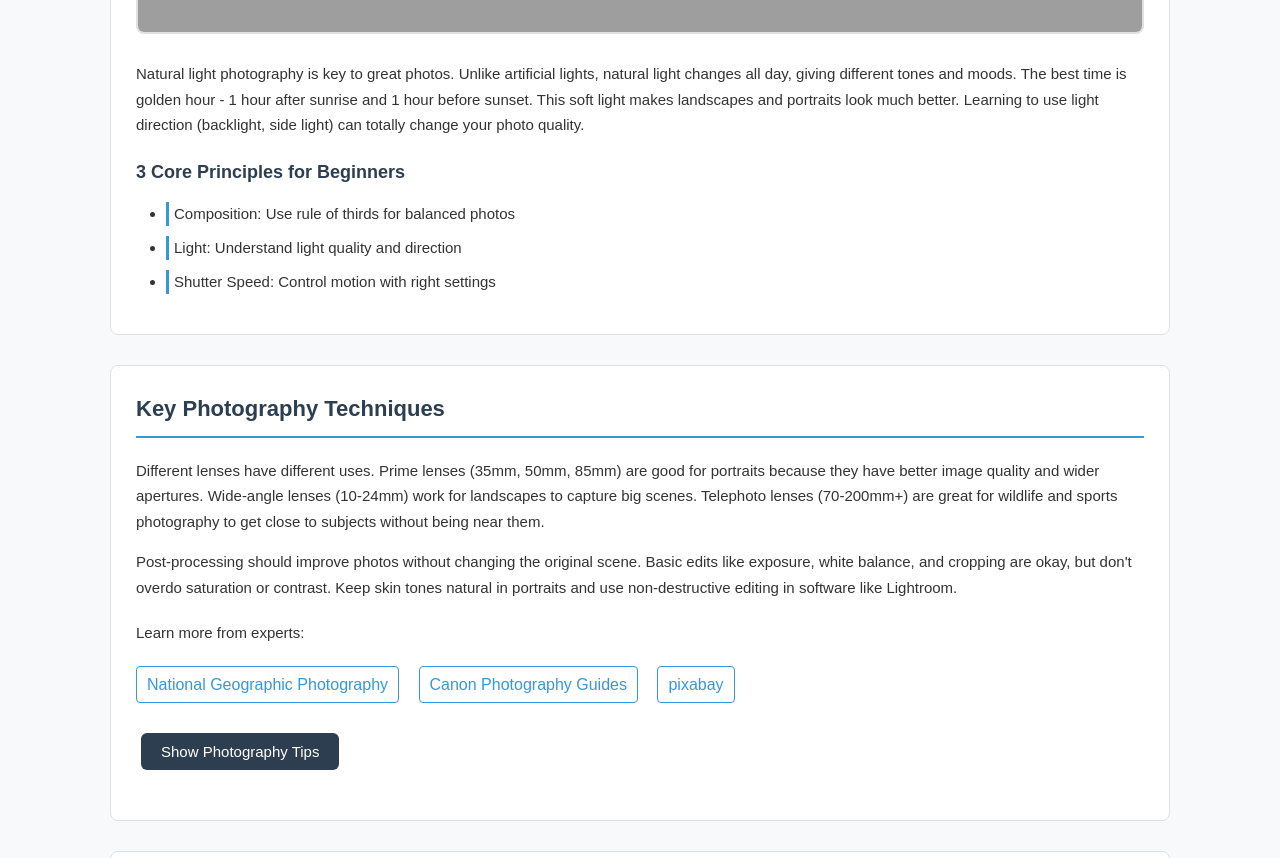
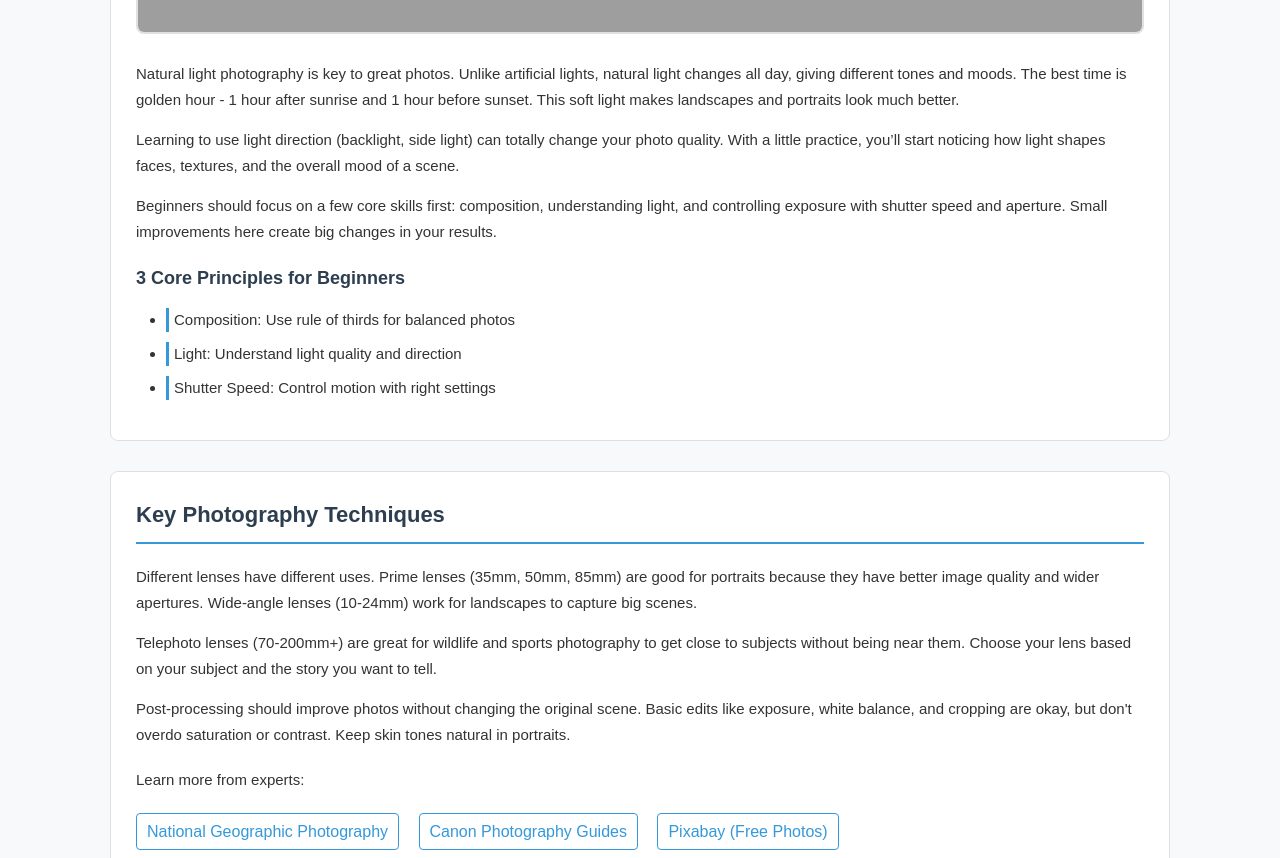
Before and after one commit to TianweiWang-01/TianweiWang-01.github.io, a plain HTML site: page index.html in a window 1280 px wide. Shown: the part 700-1558 px from the top of the page. Drawn offline with Linux system fonts and the light colour scheme; grey boxes are pictures that could not be loaded.

Commit message:
1
Updated the content and structure of the photography guide, enhancing readability and adding new sections.

```diff
--- a/index.html
+++ b/index.html
@@ -23,9 +23,26 @@
     <main id="home">
         <section class="intro card">
             <h2>Master the Art of Shooting</h2>
-            <img src="https://picsum.photos/1200/600" alt="Photographer shooting landscape with a 50mm prime lens at golden hour" class="hero-img">
 
-            <p>Natural light photography is key to great photos. Unlike artificial lights, natural light changes all day, giving different tones and moods. The best time is golden hour - 1 hour after sunrise and 1 hour before sunset. This soft light makes landscapes and portraits look much better. Learning to use light direction (backlight, side light) can totally change your photo quality.</p>
+            <img src="https://picsum.photos/1200/600"
+                 alt="Photographer shooting landscape with a 50mm prime lens at golden hour"
+                 class="hero-img">
+
+            <p>
+                Natural light photography is key to great photos. Unlike artificial lights, natural light changes all day,
+                giving different tones and moods. The best time is golden hour - 1 hour after sunrise and 1 hour before sunset.
+                This soft light makes landscapes and portraits look much better.
+            </p>
+
+            <p>
+                Learning to use light direction (backlight, side light) can totally change your photo quality. With a little practice,
+                you’ll start noticing how light shapes faces, textures, and the overall mood of a scene.
+            </p>
+
+            <p>
+                Beginners should focus on a few core skills first: composition, understanding light, and controlling exposure with
+                shutter speed and aperture. Small improvements here create big changes in your results.
+            </p>
 
             <h3>3 Core Principles for Beginners</h3>
             <ul class="principles-list">
@@ -38,20 +55,33 @@
         <section id="techniques" class="card">
             <h2>Key Photography Techniques</h2>
 
-            <p>Different lenses have different uses. Prime lenses (35mm, 50mm, 85mm) are good for portraits because they have better image quality and wider apertures. Wide-angle lenses (10-24mm) work for landscapes to capture big scenes. Telephoto lenses (70-200mm+) are great for wildlife and sports photography to get close to subjects without being near them.</p>
+            <p>
+                Different lenses have different uses. Prime lenses (35mm, 50mm, 85mm) are good for portraits because they have better
+                image quality and wider apertures. Wide-angle lenses (10-24mm) work for landscapes to capture big scenes.
+            </p>
 
-            <p>Post-processing should improve photos without changing the original scene. Basic edits like exposure, white balance, and cropping are okay, but don't overdo saturation or contrast. Keep skin tones natural in portraits and use non-destructive editing in software like Lightroom.</p>
+            <p>
+                Telephoto lenses (70-200mm+) are great for wildlife and sports photography to get close to subjects without being near them.
+                Choose your lens based on your subject and the story you want to tell.
+            </p>
+
+            <p>
+                Post-processing should improve photos without changing the original scene. Basic edits like exposure, white balance,
+                and cropping are okay, but don't overdo saturation or contrast. Keep skin tones natural in portraits.
+            </p>
 
             <div class="link-group">
                 <p>Learn more from experts:</p>
                 <a href="https://www.nationalgeographic.com/photography" target="_blank" class="external-link">National Geographic Photography</a>
                 <a href="https://www.canon.co.uk/learn/photography" target="_blank" class="external-link">Canon Photography Guides</a>
-                <a href="https://pixabay.com" target="_blank" class="external-link">pixabay</a>
+                <a href="https://pixabay.com" target="_blank" class="external-link">Pixabay (Free Photos)</a>
             </div>
 
             <div class="tips-wrapper">
-                <button id="tips-btn" class="btn">Show Photography Tips</button>
-                <div id="tips-box" class="tips-box" style="display: none;">
+                <button id="tips-btn" class="btn" type="button">Show Photography Tips</button>
+
+
+                <div id="tips-box" class="tips-box hidden">
                     <h3>Pro Tips</h3>
                     <p id="tip-text"></p>
                 </div>
@@ -62,11 +92,14 @@
             <h2>Camera Settings Guide</h2>
             <div class="table-wrap">
                 <table class="settings-table">
+                    <thead>
                         <tr>
                             <th>Type</th>
                             <th>Aperture</th>
                             <th>Shutter Speed</th>
                         </tr>
+                    </thead>
+                    <tbody>
                         <tr>
                             <td>Portrait</td>
                             <td>f/1.8 - f/4</td>
@@ -82,12 +115,14 @@
                             <td>f/4 - f/8</td>
                             <td>1/250s - 1/500s</td>
                         </tr>
+                    </tbody>
                 </table>
             </div>
         </section>
 
         <section id="submit-work" class="card">
             <h2>Submit Your Photography Work</h2>
+
             <form id="photo-form" class="photo-form">
                 <div class="form-group">
                     <label for="username">Your Name:</label>
@@ -115,6 +150,7 @@
                     <div class="radio-group">
                         <input type="radio" id="digital" name="camera" value="digital" required>
                         <label for="digital">Digital Camera</label>
+
                         <input type="radio" id="phone" name="camera" value="phone">
                         <label for="phone">Smartphone</label>
                     </div>
@@ -128,7 +164,8 @@
                 <div class="form-group">
                     <label for="photo-upload">Upload Your Photo:</label>
                     <input type="file" id="photo-upload" name="photo" accept="image/*" class="file-input">
-                    <div id="preview-box" class="preview-box" style="display: none;">
+
+                    <div id="preview-box" class="preview-box hidden">
                         <h4>Preview:</h4>
                         <img id="preview-img" src="" alt="Photo preview" class="preview-img">
                     </div>
```
Lines whose indentation alone changed are shown as unchanged.
